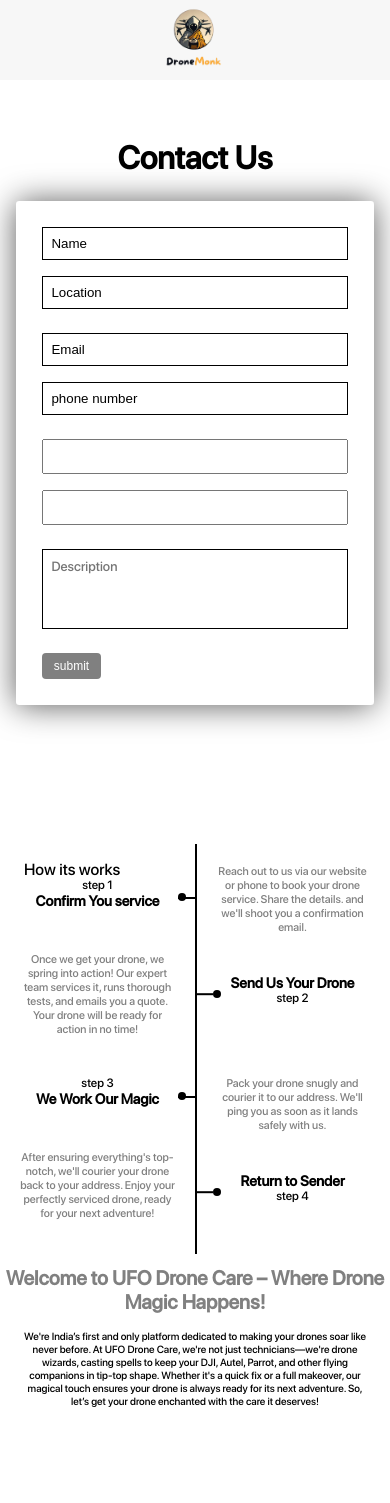
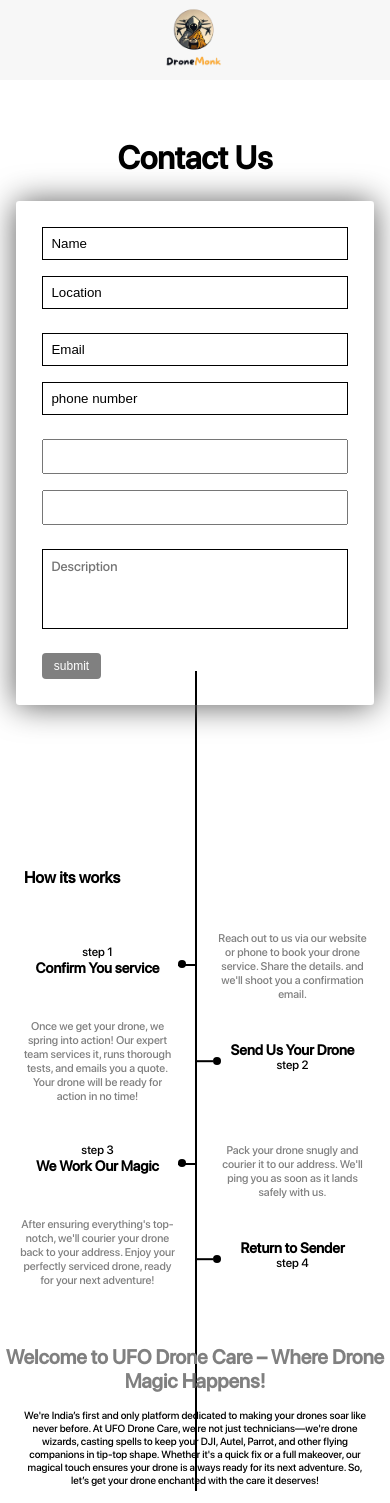
Before and after one commit to harishfuego33/Drone-monk, a React (Vite) app: page /contact in a window 390 px wide. Before the commit the page ends 1424 px from the top, so only its background shows below. Built offline with nearby package versions, Linux system fonts and the light colour scheme; no server answers.

Commit message:
bug fixed

```diff
--- a/src/components/service-list.jsx
+++ b/src/components/service-list.jsx
@@ -2,13 +2,16 @@ import React from "react";
 
 const Process = () => {
   return (
+    <>
+      <h1 className="how__its-works">How its works</h1>
       <div className="service__process">
         <span className="service__line-horizon"></span>
         <div className="service__process-top">
           <div className="service__item-top">
             <p className="service__para service__para-odd">
-            Reach out to us via our website or phone to book your drone service.
-            Share the details. and we&apos;ll shoot you a confirmation email.
+              Reach out to us via our website or phone to book your drone
+              service. Share the details. and we&apos;ll shoot you a
+              confirmation email.
             </p>
           </div>
           <div className="service__item-top">
@@ -19,8 +22,8 @@ const Process = () => {
           </div>
           <div className="service__item-top">
             <p className="service__para service__para-odd">
-            Pack your drone snugly and courier it to our address. We'll ping you
-            as soon as it lands safely with us.
+              Pack your drone snugly and courier it to our address. We'll ping
+              you as soon as it lands safely with us.
             </p>
           </div>
           <div className="service__item-top">
@@ -40,8 +43,8 @@ const Process = () => {
           <div className="service__item-btm">
             <p className="service__para service__para-even">
               Once we get your drone, we spring into action! Our expert team
-            services it, runs thorough tests, and emails you a quote. Your drone
-            will be ready for action in no time!
+              services it, runs thorough tests, and emails you a quote. Your
+              drone will be ready for action in no time!
             </p>
           </div>
           <div className="service__item-btm">
@@ -53,12 +56,13 @@ const Process = () => {
           <div className="service__item-btm">
             <p className="service__para service__para-even">
               After ensuring everything's top- notch, we'll courier your drone
-            back to your address. Enjoy your perfectly serviced drone, ready for
-            your next adventure!
+              back to your address. Enjoy your perfectly serviced drone, ready
+              for your next adventure!
             </p>
           </div>
         </div>
       </div>
+    </>
   );
 };
 
--- a/src/index.css
+++ b/src/index.css
@@ -516,13 +516,8 @@ input::-webkit-inner-spin-button {
   background-color: black;
   max-width: 128rem;
 }
-.service__process::before {
-  content: "How its works ";
-  position: absolute;
-  top: 2rem;
-  left: 3rem;
-  /* transform: translate(-50rem, -4rem); */
-
+.how__its-works {
+  margin: 3rem;
   font-size: 2rem;
 }
 .service__para {
@@ -704,13 +699,15 @@ input::-webkit-inner-spin-button {
     flex-direction: row-reverse;
     height: auto;
     position: relative;
+    margin-bottom: 3rem;
+    z-index: -1;
   }
   .service__line-horizon {
-    height: 100%;
+    height: 200%;
     width: 2px;
     left: 50%;
     right: 50%;
-    top: 0;
+    top: -30rem;
   }
   .service__process-btm,
   .service__process-top {
```
Lines whose indentation alone changed are shown as unchanged.
